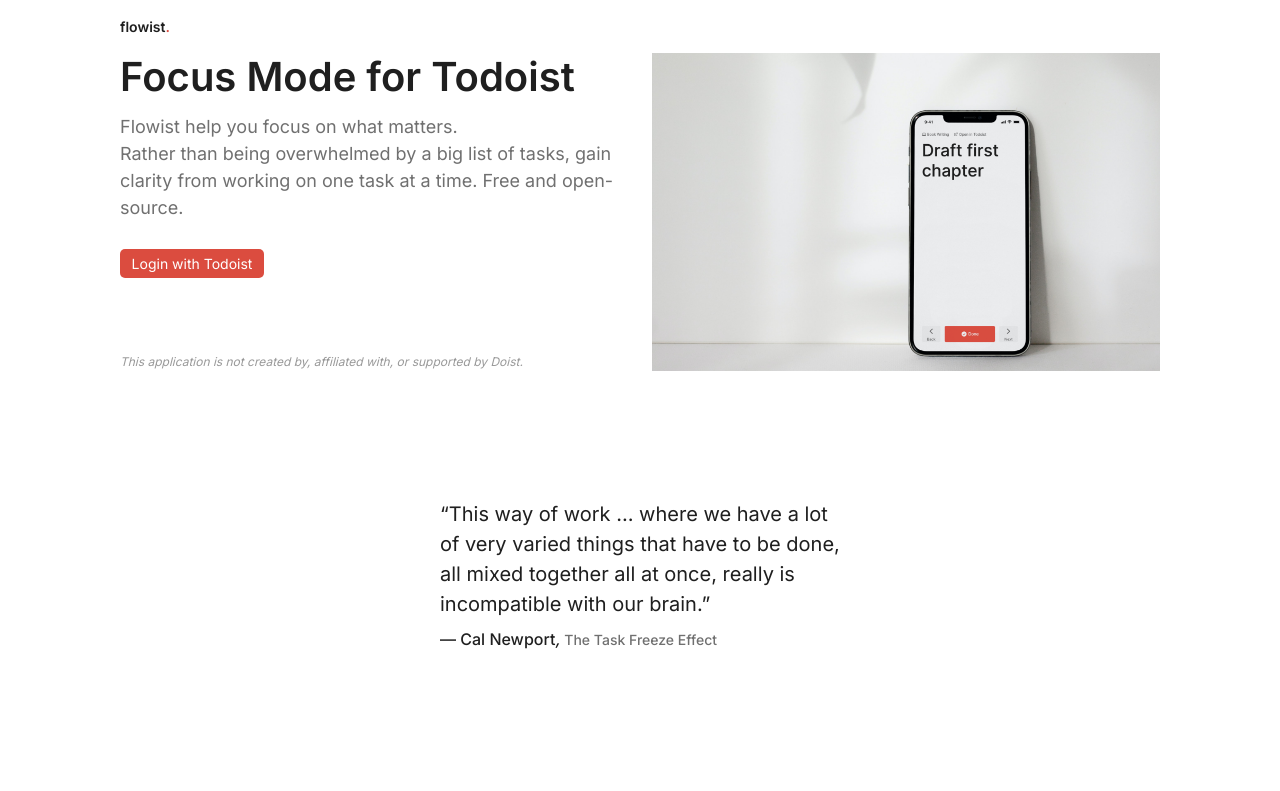
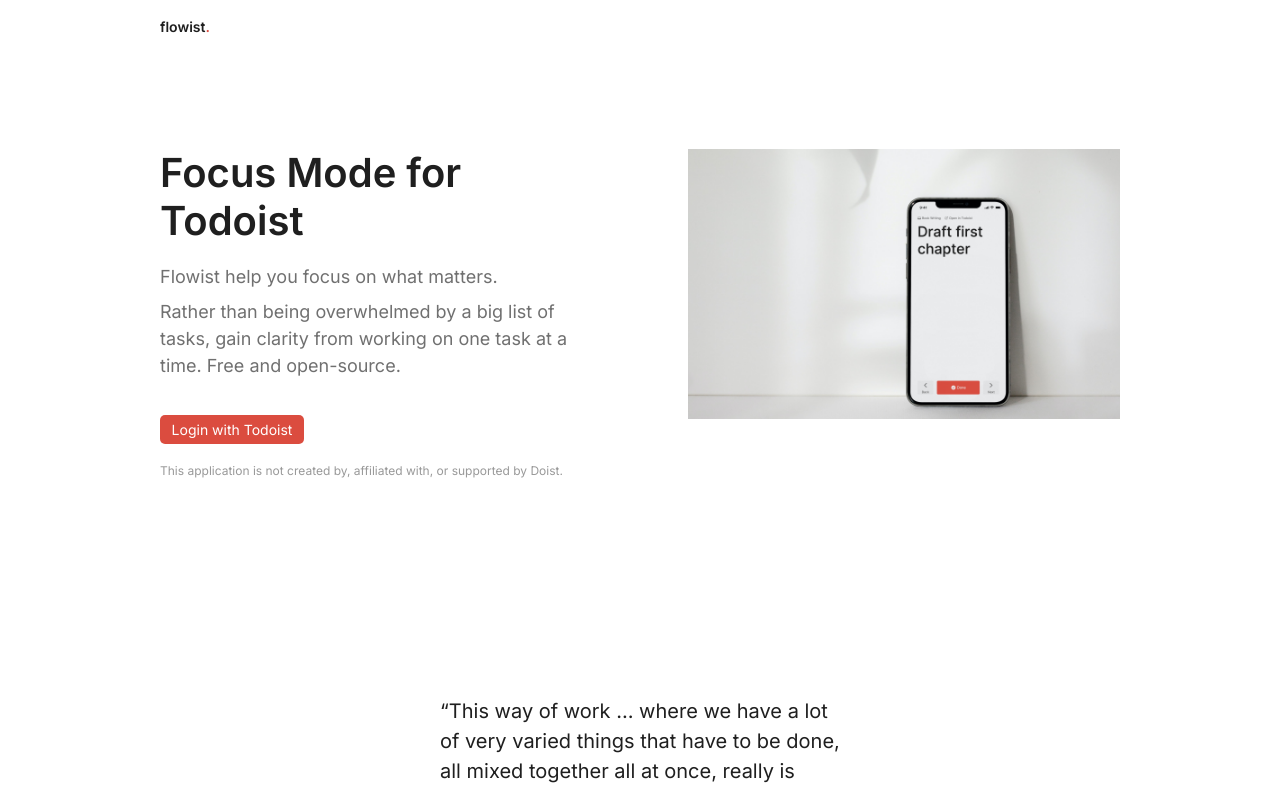
Before and after one commit to selfire1/todoist-focus-mode, an Eleventy site: page src/index.njk in a window 1280 px wide. Shown: the top 791 px of the page. Built offline with nearby package versions, Linux system fonts and the light colour scheme; Eleventy itself is replaced by a stand-in of ours; files that its build step writes are made by us from their sources.

Commit message:
add breathing space

```diff
--- a/src/css/style.css
+++ b/src/css/style.css
@@ -76,7 +76,7 @@
 /* ---- END RESET ---- */
 /* Variables */
 :root {
-    --max-width: 65rem;
+    --max-width: 60rem;
 
     --clr-content-tertiary: #999999;
     --clr-content-secondary: #707070;
@@ -93,11 +93,11 @@
 
     --spacing-xsmall: 4px;
     --spacing-small: 8px;
-    --spacing-medium: 12px;
-    --spacing-large: 16px;
-    --spacing-xlarge: 24px;
-    --spacing-xxlarge: 32px;
-    --spacing-xxxlarge: 7rem;
+    --spacing-medium: 1.125rem;
+    --spacing-large: 1.5rem;
+    --spacing-xlarge: 1.75rem;
+    --spacing-xxlarge: 6rem;
+    --spacing-xxxlarge: 9rem;
 
     --border-radius-small: 5px;
     --border-radius-large: 10px;
@@ -196,8 +196,12 @@
     min-height: calc(100vh - 3.2rem);
 }
 
-/* For large screens */
+/* For medium and large screens */
 @media screen and (min-width: 48rem) {
+    .home-container {
+        --spacing-xxxlarge: 12rem;
+    }
+
     .task-container {
         gap: var(--spacing-xlarge);
         min-height: calc(100vh - var(--spacing-large));
@@ -477,6 +481,7 @@
 
 /* Main container */
 .home-container {
+    padding-top: var(--spacing-xxlarge);
     display: flex;
     flex-direction: column;
     gap: var(--spacing-xxxlarge);
@@ -493,7 +498,7 @@
 
 .primary-container {
     display: grid;
-    gap: var(--spacing-xlarge);
+    gap: var(--spacing-xxlarge);
     grid-template-columns:
         repeat(auto-fit, minmax(15rem, 1fr));
 }
@@ -512,18 +517,20 @@
 
 .disclaimer {
     color: var(--clr-content-tertiary);
-    font-style: italic;
     margin-top: auto;
     font-size: var(--fs-200);
 }
 
 .primary-subtitle {
+    display: flex;
+    flex-direction: column;
+    gap: var(--spacing-small);
     font-size: var(--fs-425);
     color: var(--clr-content-secondary);
 }
 
 .cta-btn {
-    margin-top: var(--spacing-large);
+    margin-top: var(--spacing-medium);
     padding: var(--spacing-xsmall);
     font-size: var(--fs-300);
     min-width: 9rem;
@@ -567,7 +574,7 @@
 
 .secondary-container {
     display: grid;
-    gap: var(--spacing-xlarge);
+    gap: var(--spacing-xxlarge);
     grid-template-columns:
         repeat(auto-fit, minmax(15rem, 1fr));
 }
@@ -591,6 +598,10 @@
     font-weight: var(--fw-500);
     font-size: var(--fs-500);
     line-height: 1.2;
+}
+
+.secondary-image__2 {
+    order: 2
 }
 
 .secondary-subtitle {
```
